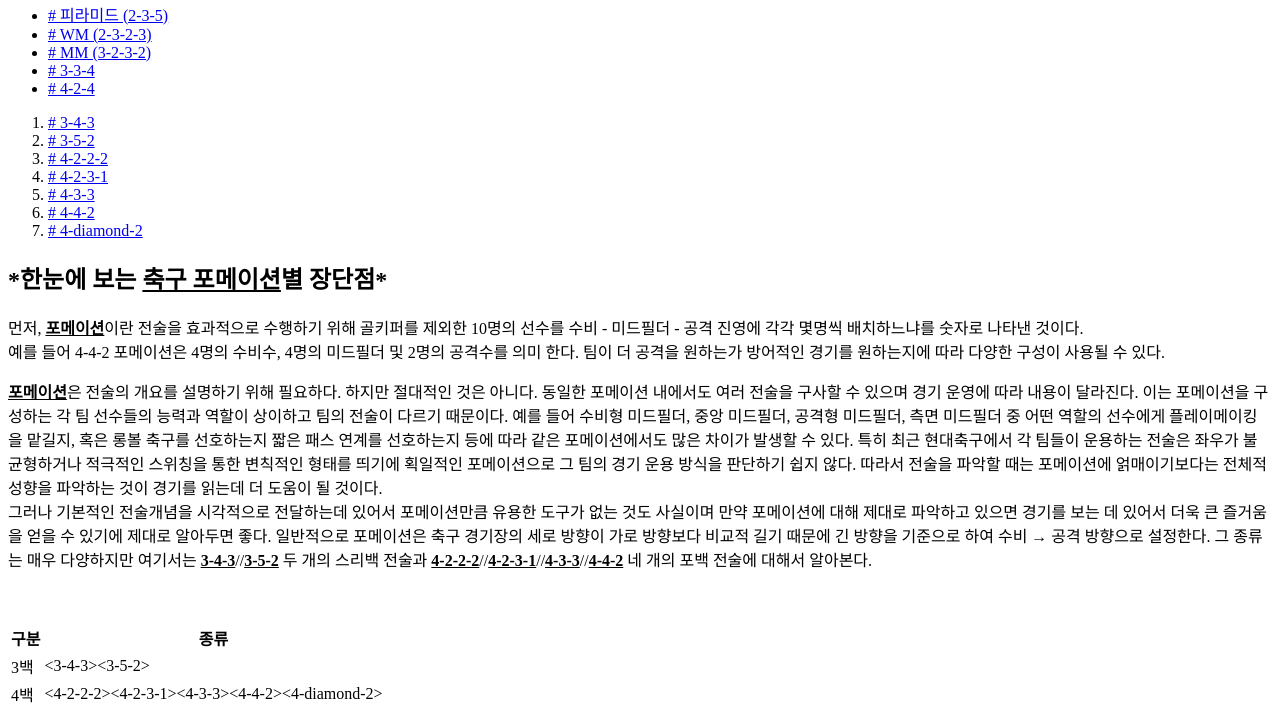
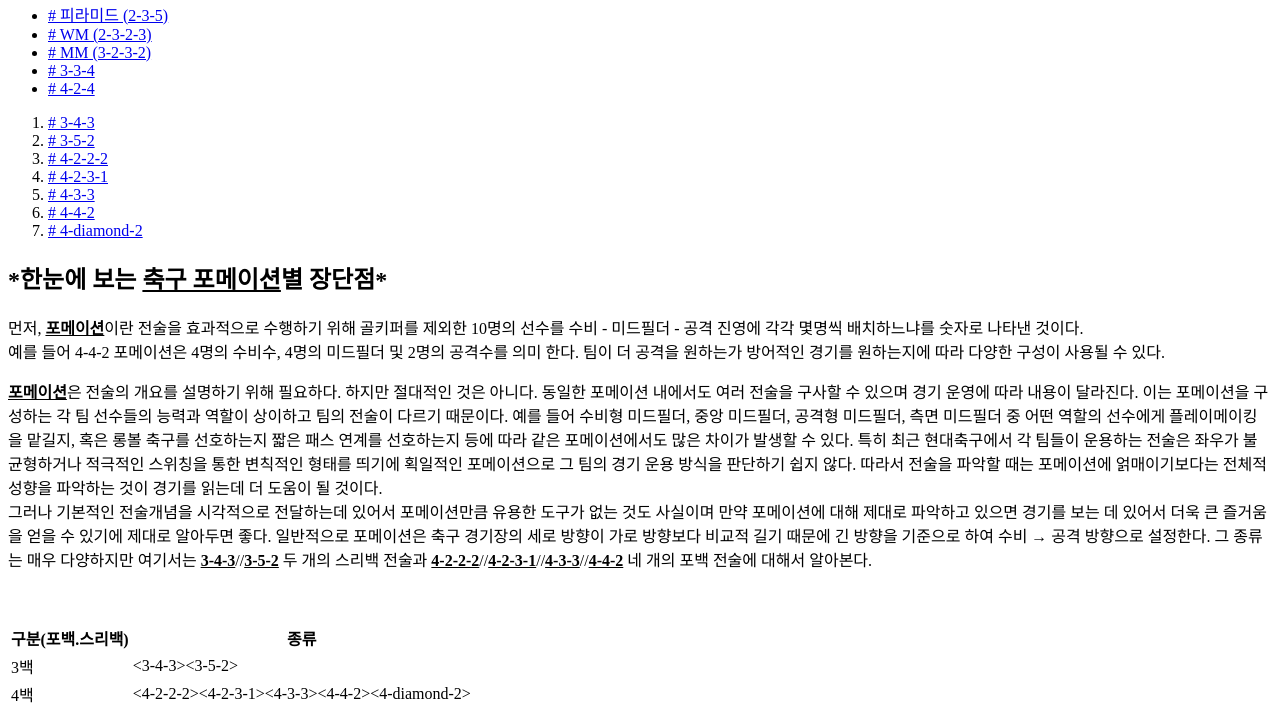
Before and after one commit to MaDreamLaunch/my-first-web-site, a plain HTML site: page index.html in a window 1280 px wide. Shown: the part 87-804 px from the top of the page. Drawn offline with Linux system fonts and the light colour scheme.

Commit message:
수정판!!

```diff
--- a/index.html
+++ b/index.html
@@ -29,7 +29,7 @@
 <br><br>
   <table>
     <tr>
-      <th>구분</th>
+      <th>구분(포백.스리백)</th>
       <th>종류</th>
     </tr>
     <tr>
```
